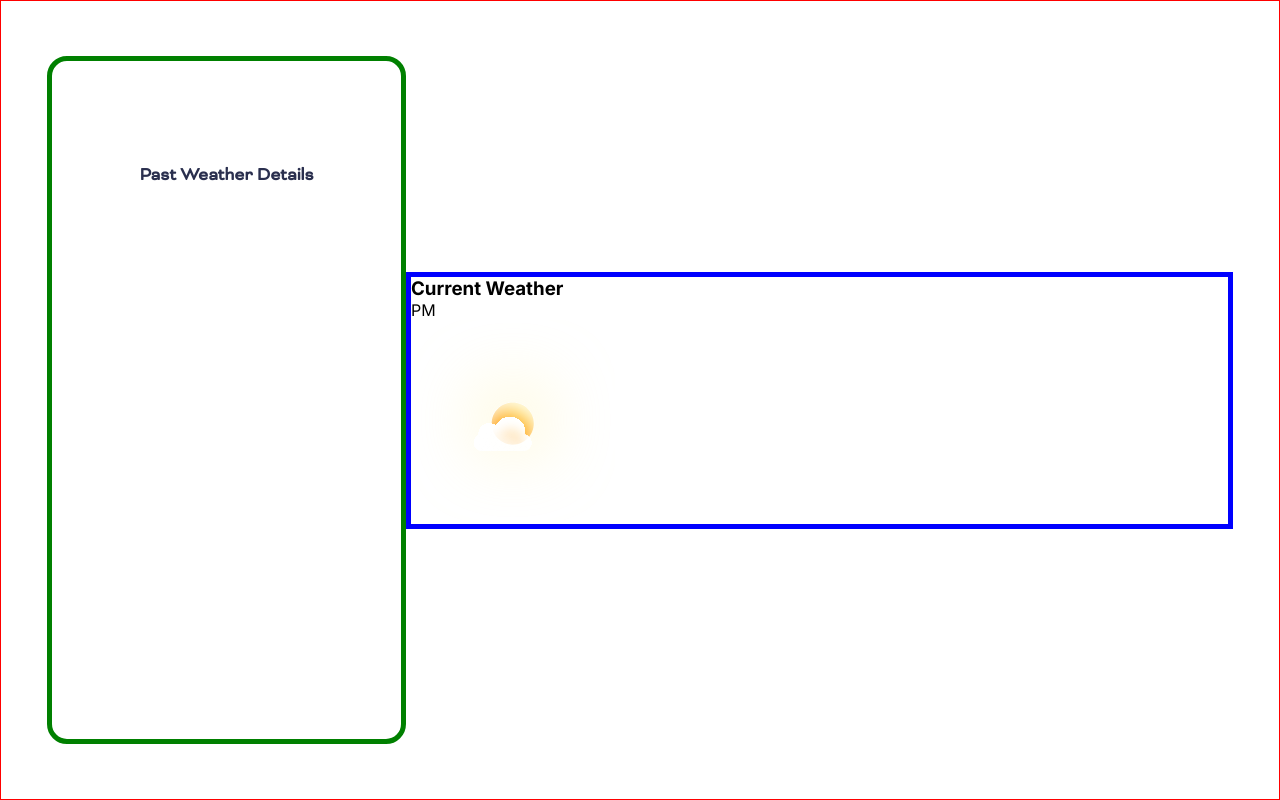
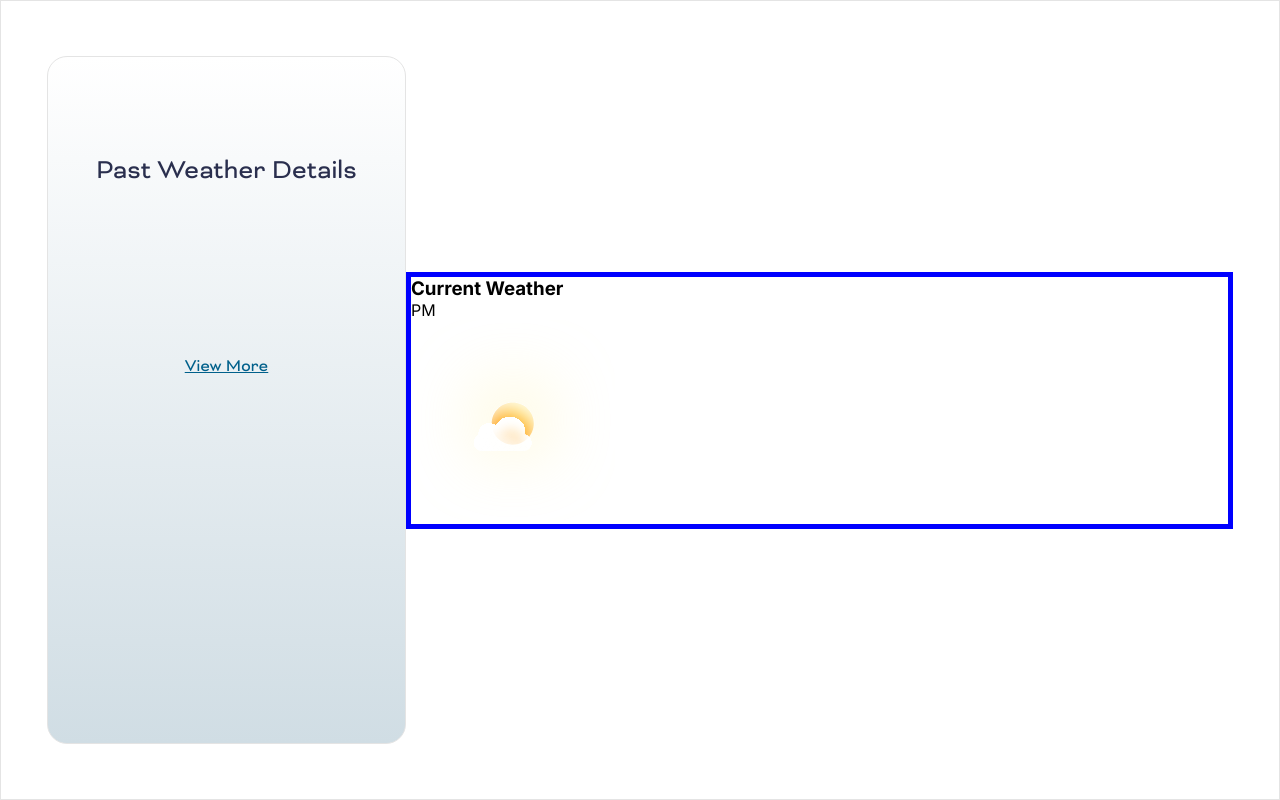
Before and after one commit to NSENGIYUMVA-Christian/weather-app-nextjs, a Next.js app in the folder client/: page /dashboard/result in a window 1280 px wide. Built offline with nearby package versions, Linux system fonts and the light colour scheme.

Commit message:
done with col1 result page

```diff
--- a/client/app/dashboard/result/page.module.scss
+++ b/client/app/dashboard/result/page.module.scss
@@ -1,13 +1,15 @@
 $primary-navy:#2A2F4E;
+$backgroundLinear:#D0DDE4;
 $darkgrey:#838AA2;
 $blue:#034EA2;
 $skyBlue:#00608B;
 $otherBlue:#4187B0;
 $white:#FFFFFF;
+$borderColor:#E4E4E4;
 
 
 .mainContainer{
-border: 1px solid red;
+border: 1px solid $borderColor;
 padding:55px 46px;
 height:100vh;
 display:flex;
@@ -16,7 +18,8 @@ align-items: center;
 }
 
 .col1{
-    border: 5px solid green;
+    background: linear-gradient(to bottom, $white,$backgroundLinear);
+    border: 1px solid $borderColor;
     width: 100%;
     height: 100%;
     max-width:359px;
@@ -24,9 +27,23 @@ align-items: center;
     border-radius: 20px;
     padding-top: 99px;
     text-align: center;
-.col1title{
     color:$primary-navy;
     line-height: 32px;
+    font-size: 28px;
+.col1title{
+    margin-bottom: 100px;
+}
+.pastWeatherDtaContainer{
+
+    display: flex;
+    flex-direction: column;
+    gap:29px;
+    margin-bottom: 61px;
+}
+.viewMoreBtn{
+   font-size: 18px;
+   text-decoration: underline;
+   color:$skyBlue
 }
 }
 .col2{
--- a/client/app/dashboard/result/page.tsx
+++ b/client/app/dashboard/result/page.tsx
@@ -28,14 +28,17 @@ const resultPage = () => {
   return (
     <div className={styles.mainContainer} >
         {/* col 1 */}
-        <div className={styles.col1} >
-            <h3 className={`${styles.col1title} ${bicycletteRegular.className}`} >Past Weather Details</h3>
+        <div className={`${styles.col1} ${bicycletteRegular.className}`} >
+            <p className={`${styles.col1title} `} >Past Weather Details</p>
             {/* weather data rendering */}
-     <div>
+     <div className={styles.pastWeatherDtaContainer} >
         {PastWeatherData?.map((data:any,index:any)=>{
           return <FieldBox key={index} eachWeatherData={data} />
         })}
      </div>
+     {/* view more */}
+
+     <a className={styles.viewMoreBtn} >View More</a>
         </div >
         {/* col 2 */}
         <div className={styles.col2}>
--- a/client/components/weatherBox/page.module.scss
+++ b/client/components/weatherBox/page.module.scss
@@ -1,3 +1,3 @@
 .boxContainer{
-    border: 1px solid red
+
 }
```
